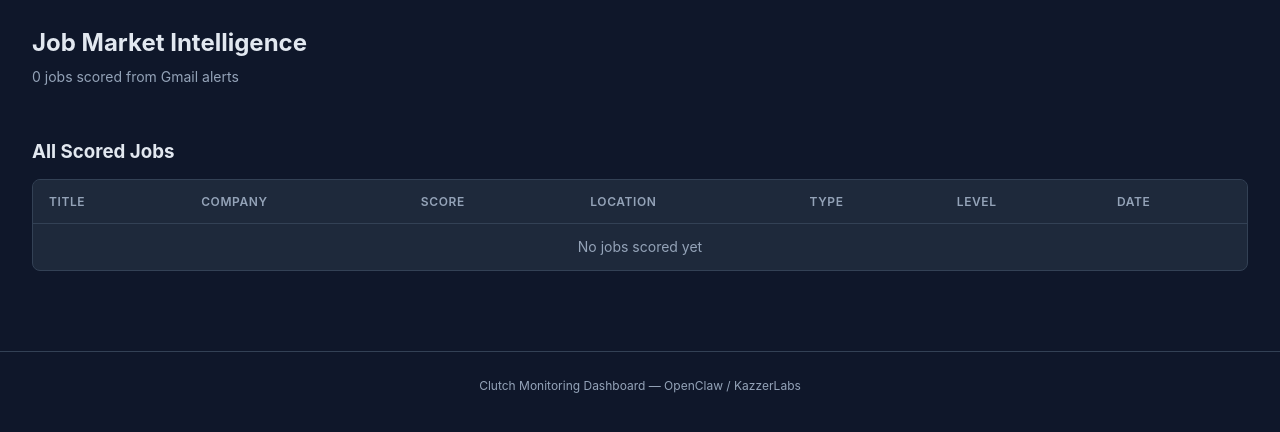
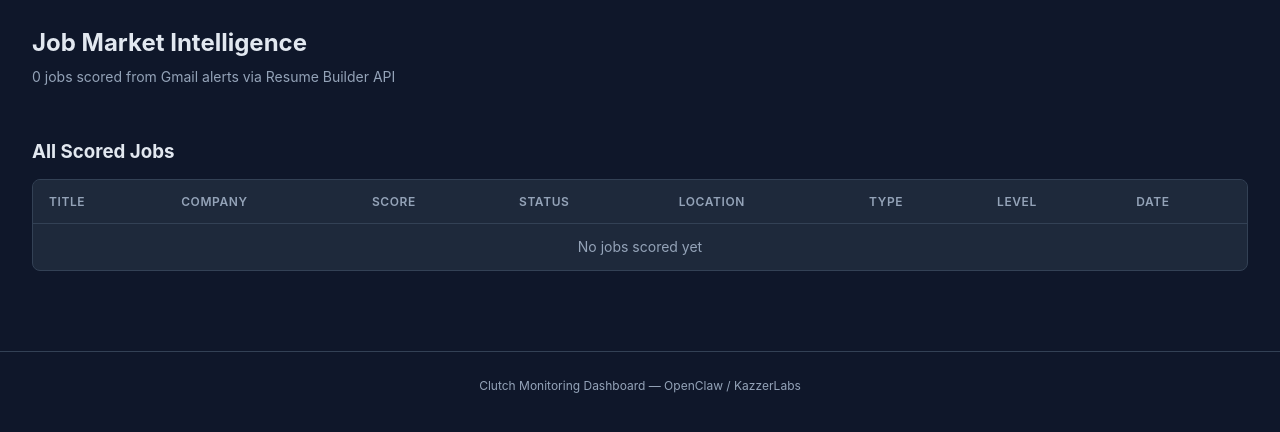
Before and after one commit to PyGuy2000/clutch-dashboard, a Flask app: page /jobs in a window 1280 px wide. Shown: the part 56-488 px from the top of the page. Run offline with Flask 3, Linux system fonts and the light colour scheme.

Commit message:
Update Jobs page for ADR-028 API migration data
Add alert_status badges, compensation ranges in market trends,
top companies/locations columns, and status breakdown card.

Co-Authored-By: Claude Opus 4.6 <noreply@anthropic.com>

```diff
--- a/queries/jobs.py
+++ b/queries/jobs.py
@@ -6,7 +6,8 @@ def high_match_jobs(min_score=70):
     return query_db("job_market", """
         SELECT job_title, company, location, work_type, experience_level,
                match_score, skill_match, experience_match, opportunity_quality,
-               portfolio_alignment, related_projects, email_date, created_at
+               portfolio_alignment, related_projects, alert_status,
+               email_date, created_at
         FROM job_scores
         WHERE match_score >= ?
         ORDER BY match_score DESC, created_at DESC
@@ -17,7 +18,7 @@ def all_jobs(limit=50):
     """All scored jobs."""
     return query_db("job_market", """
         SELECT job_title, company, location, work_type, experience_level,
-               match_score, email_date, created_at
+               match_score, alert_status, email_date, created_at
         FROM job_scores
         ORDER BY created_at DESC
         LIMIT ?
@@ -29,7 +30,8 @@ def market_trends():
     return query_db("job_market", """
         SELECT week_start, total_jobs_scanned, new_jobs_this_week,
                avg_match_score, high_matches, medium_matches,
-               top_skills, top_companies, top_locations
+               top_skills, top_companies, top_locations,
+               avg_compensation_min, avg_compensation_max
         FROM market_trends
         ORDER BY week_start DESC
         LIMIT 12
@@ -55,5 +57,15 @@ def score_distribution():
     """)
 
 
+def alert_status_distribution():
+    """Count of jobs by alert status."""
+    return query_db("job_market", """
+        SELECT alert_status, COUNT(*) as count
+        FROM job_scores
+        GROUP BY alert_status
+        ORDER BY count DESC
+    """)
+
+
 def total_jobs():
     return query_scalar("job_market", "SELECT COUNT(*) FROM job_scores")
--- a/queries/overview.py
+++ b/queries/overview.py
@@ -58,7 +58,11 @@ def high_match_jobs():
         SELECT COUNT(*) FROM job_scores
         WHERE match_score >= 80 AND date(created_at) >= date('now', '-7 days')
     """)
-    return count
+    applied = query_scalar("job_market", """
+        SELECT COUNT(*) FROM job_scores
+        WHERE alert_status = 'applied'
+    """)
+    return {"count": count, "applied": applied}
 
 
 def youtube_trending():
--- a/routes/jobs.py
+++ b/routes/jobs.py
@@ -5,6 +5,7 @@ from queries.jobs import (
     all_jobs,
     market_trends,
     score_distribution,
+    alert_status_distribution,
     total_jobs,
 )
 
@@ -13,6 +14,8 @@ bp = Blueprint("jobs", __name__)
 
 @bp.route("/jobs")
 def jobs_index():
+    statuses = alert_status_distribution()
+    status_map = {r["alert_status"]: r["count"] for r in statuses}
     return render_template(
         "jobs.html",
         active_page="jobs",
@@ -20,5 +23,6 @@ def jobs_index():
         all_jobs=all_jobs(),
         trends=market_trends(),
         distribution=score_distribution(),
+        status_map=status_map,
         total=total_jobs(),
     )
--- a/templates/jobs.html
+++ b/templates/jobs.html
@@ -4,7 +4,7 @@
 {% block content %}
 <div class="page-header">
     <h1>Job Market Intelligence</h1>
-    <p>{{ total }} jobs scored from Gmail alerts</p>
+    <p>{{ total }} jobs scored from Gmail alerts via Resume Builder API</p>
 </div>
 
 <div class="card-grid">
@@ -14,6 +14,16 @@
         <div class="card-value">{{ d.count }}</div>
     </div>
     {% endfor %}
+    {% if status_map %}
+    <div class="card">
+        <div class="card-title">Status Breakdown</div>
+        <div class="card-value" style="font-size: 1rem;">
+            {% for status, count in status_map.items() %}
+            <span class="badge badge-{% if status == 'applied' %}green{% elif status == 'alerted' %}blue{% elif status == 'skipped' %}gray{% else %}purple{% endif %}">{{ status or 'pending' }}: {{ count }}</span>
+            {% endfor %}
+        </div>
+    </div>
+    {% endif %}
 </div>
 
 {% if high_matches %}
@@ -25,6 +35,7 @@
                 <th>Title</th>
                 <th>Company</th>
                 <th>Score</th>
+                <th>Status</th>
                 <th>Location</th>
                 <th>Type</th>
                 <th>Skills</th>
@@ -46,6 +57,10 @@
                         <span class="badge badge-yellow">{{ j.match_score }}</span>
                     {% endif %}
                 </td>
+                <td>
+                    {% set st = j.alert_status or 'pending' %}
+                    <span class="badge badge-{% if st == 'applied' %}green{% elif st == 'alerted' %}blue{% elif st == 'skipped' %}gray{% else %}purple{% endif %}">{{ st }}</span>
+                </td>
                 <td>{{ j.location or '—' }}</td>
                 <td>{{ j.work_type or '—' }}</td>
                 <td>{{ j.skill_match or '—' }}</td>
@@ -66,6 +81,7 @@
                 <th>Title</th>
                 <th>Company</th>
                 <th>Score</th>
+                <th>Status</th>
                 <th>Location</th>
                 <th>Type</th>
                 <th>Level</th>
@@ -88,6 +104,10 @@
                         <span class="badge badge-gray">{{ j.match_score }}</span>
                     {% endif %}
                 </td>
+                <td>
+                    {% set st = j.alert_status or 'pending' %}
+                    <span class="badge badge-{% if st == 'applied' %}green{% elif st == 'alerted' %}blue{% elif st == 'skipped' %}gray{% else %}purple{% endif %}">{{ st }}</span>
+                </td>
                 <td>{{ j.location or '—' }}</td>
                 <td>{{ j.work_type or '—' }}</td>
                 <td>{{ j.experience_level or '—' }}</td>
@@ -95,7 +115,7 @@
             </tr>
             {% endfor %}
             {% if not all_jobs %}
-            <tr><td colspan="7" class="empty-state"><p>No jobs scored yet</p></td></tr>
+            <tr><td colspan="8" class="empty-state"><p>No jobs scored yet</p></td></tr>
             {% endif %}
         </tbody>
     </table>
@@ -113,7 +133,10 @@
                 <th>Avg Score</th>
                 <th>High</th>
                 <th>Medium</th>
+                <th>Comp Range</th>
                 <th>Top Skills</th>
+                <th>Top Companies</th>
+                <th>Top Locations</th>
             </tr>
         </thead>
         <tbody>
@@ -125,7 +148,18 @@
                 <td>{{ t.avg_match_score }}</td>
                 <td>{{ t.high_matches }}</td>
                 <td>{{ t.medium_matches }}</td>
+                <td>
+                    {% if t.avg_compensation_min and t.avg_compensation_max %}
+                        ${{ "{:,.0f}".format(t.avg_compensation_min) }}–${{ "{:,.0f}".format(t.avg_compensation_max) }}
+                    {% elif t.avg_compensation_min %}
+                        ${{ "{:,.0f}".format(t.avg_compensation_min) }}+
+                    {% else %}
+                        —
+                    {% endif %}
+                </td>
                 <td style="font-size: 0.8rem; color: var(--text-muted)">{{ t.top_skills|truncate(60) if t.top_skills else '—' }}</td>
+                <td style="font-size: 0.8rem; color: var(--text-muted)">{{ t.top_companies|truncate(60) if t.top_companies else '—' }}</td>
+                <td style="font-size: 0.8rem; color: var(--text-muted)">{{ t.top_locations|truncate(60) if t.top_locations else '—' }}</td>
             </tr>
             {% endfor %}
         </tbody>
```
Also changed, not shown: templates/overview.html (+7 -2 lines).
